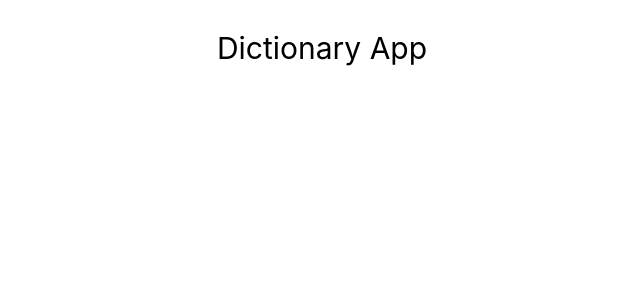
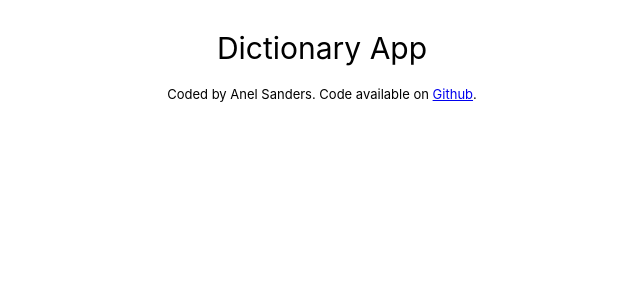
Before and after one commit to art-591/dictionary-project, a React (Create React App) app: page / in a window 1280 px wide. Shown: the top 300 px of the page, without its empty margins (318-958 px from the left). Built offline with nearby package versions, Linux system fonts and the light colour scheme.

Commit message:
Added Coder and Github Link.

```diff
--- a/src/App.css
+++ b/src/App.css
@@ -3,3 +3,9 @@
   margin-top: 30px;
   font-size: 30px;
 }
+
+.coder {
+  text-align: center;
+  font-size: 13px;
+  margin-top: 20px;
+}
--- a/src/App.js
+++ b/src/App.js
@@ -6,6 +6,10 @@ export default function App() {
     <div className="App">
       <header className="App-header"></header>
       <DictionarySearch />
+      <div className="coder">
+        Coded by Anel Sanders. Code available on{" "}
+        <a href="https://github.com/art-591/dictionary-project">Github</a>.
+      </div>
     </div>
   );
 }
```
